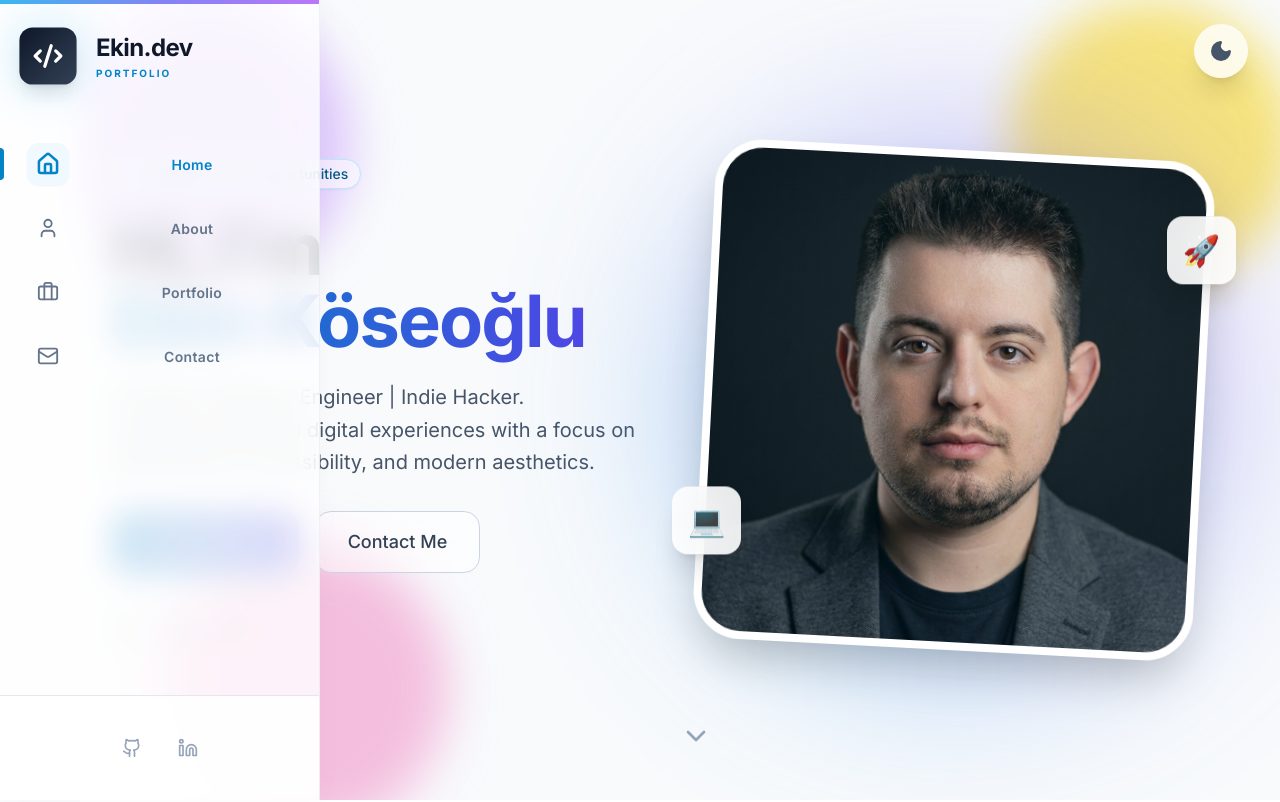
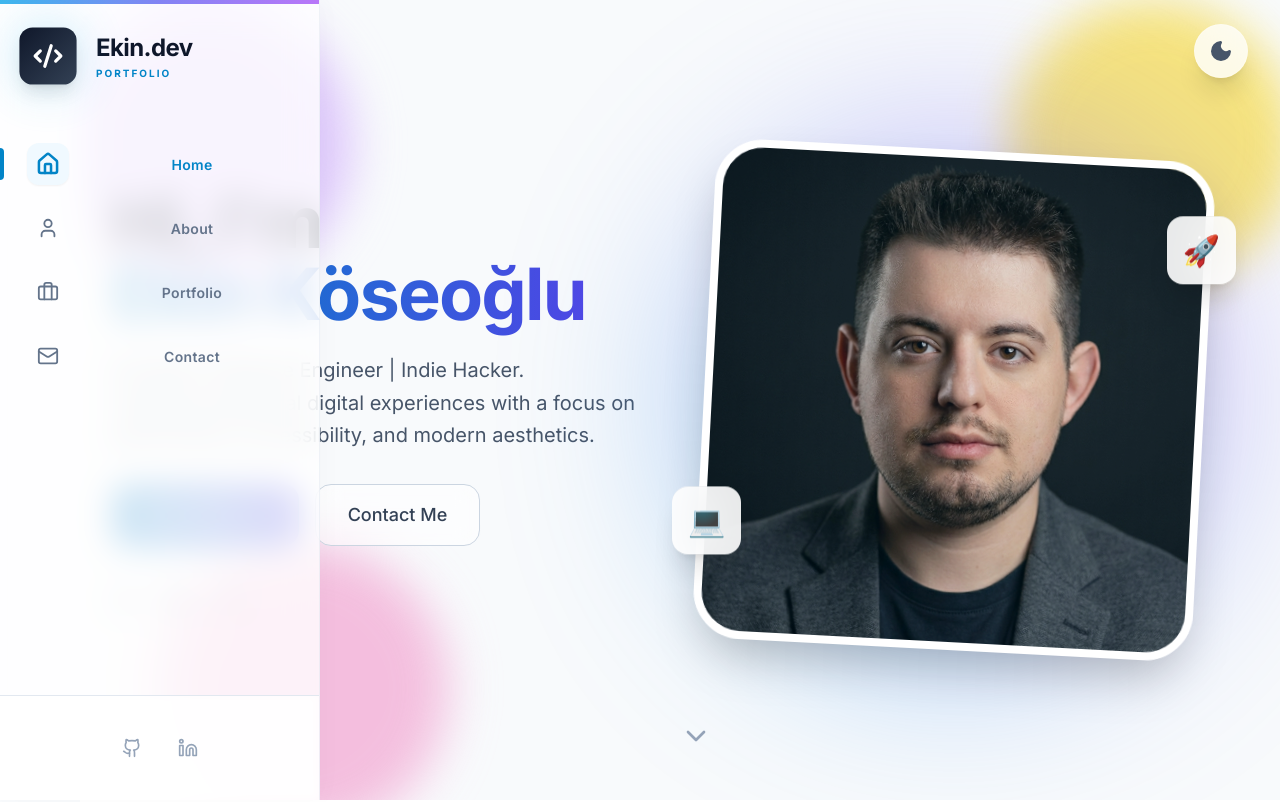
Before and after one commit to ekinkoseoglu/ekin-portfolio, a React (Vite) app: page / in a window 1280 px wide. Shown: the top 802 px of the page. Built offline with nearby package versions, Linux system fonts and the light colour scheme.

Commit message:
feat: add typewriter animation to hero heading, remove availability badge

```diff
--- a/components/Hero.tsx
+++ b/components/Hero.tsx
@@ -2,6 +2,7 @@ import { ArrowRight, ChevronDown, Github, Linkedin, Mail } from 'lucide-react';
 import React from 'react';
 import { PERSONAL_INFO } from '../constants';
 import ScrollReveal from './ScrollReveal';
+import Typewriter from './Typewriter';
 
 const Hero: React.FC = () => {
   const scrollToSection = (id: string) => {
@@ -28,19 +29,19 @@ const Hero: React.FC = () => {
       <div className='max-w-7xl mx-auto px-4 sm:px-6 lg:px-8 relative w-full'>
         <div className='grid grid-cols-1 lg:grid-cols-2 gap-12 items-center'>
           <div className='order-2 lg:order-1'>
-            <ScrollReveal>
-              <div className='inline-flex items-center px-3 py-1 rounded-full bg-white/50 dark:bg-slate-800/50 backdrop-blur-md border border-brand-200 dark:border-brand-800 text-brand-800 dark:text-brand-300 text-sm font-medium mb-6 shadow-sm'>
-                <span className='flex h-2 w-2 rounded-full bg-brand-600 dark:bg-brand-400 mr-2 animate-pulse'></span>
-                Available for new opportunities
-              </div>
-            </ScrollReveal>
-
             <ScrollReveal delay={200}>
               <h1 className='text-5xl tracking-tight font-extrabold text-slate-900 dark:text-white sm:text-6xl md:text-7xl mb-6'>
-                Hi, I'm <br />
-                <span className='text-transparent bg-clip-text bg-gradient-to-r from-brand-600 to-indigo-600 dark:from-brand-400 dark:to-indigo-400'>
-                  {PERSONAL_INFO.name}
-                </span>
+                <Typewriter
+                  segments={[
+                    { text: "Hi, I'm" },
+                    {
+                      text: PERSONAL_INFO.name,
+                      breakBefore: true,
+                      className:
+                        'text-transparent bg-clip-text bg-gradient-to-r from-brand-600 to-indigo-600 dark:from-brand-400 dark:to-indigo-400',
+                    },
+                  ]}
+                />
               </h1>
             </ScrollReveal>
 
--- /dev/null
+++ b/components/Typewriter.tsx
@@ -0,0 +1,94 @@
+import React, { useEffect, useState } from 'react';
+
+interface TypewriterSegment {
+  text: string;
+  /** Optional styling for this run of text (e.g. a gradient on a name). */
+  className?: string;
+  /** Render a line break before this segment. */
+  breakBefore?: boolean;
+}
+
+interface TypewriterProps {
+  segments: TypewriterSegment[];
+  /** Milliseconds spent on each character. */
+  speed?: number;
+  /** Delay before the first character is typed, in milliseconds. */
+  startDelay?: number;
+  className?: string;
+}
+
+const prefersReducedMotion = (): boolean =>
+  typeof window !== 'undefined' &&
+  window.matchMedia('(prefers-reduced-motion: reduce)').matches;
+
+const Typewriter: React.FC<TypewriterProps> = ({
+  segments,
+  speed = 85,
+  startDelay = 400,
+  className = '',
+}) => {
+  const totalChars = segments.reduce(
+    (sum, segment) => sum + segment.text.length,
+    0
+  );
+
+  // Honor reduced-motion: render the full text immediately, no typing.
+  const [reduceMotion] = useState(prefersReducedMotion);
+  const [typedCount, setTypedCount] = useState(() =>
+    reduceMotion ? totalChars : 0
+  );
+
+  const isDone = typedCount >= totalChars;
+
+  useEffect(() => {
+    if (isDone) return;
+
+    const delay = typedCount === 0 ? startDelay : speed;
+    const timer = setTimeout(() => setTypedCount((count) => count + 1), delay);
+
+    return () => clearTimeout(timer);
+  }, [typedCount, isDone, speed, startDelay]);
+
+  // The caret sits at the end of the segment that is currently being typed.
+  const activeIndex = (() => {
+    let consumed = 0;
+    for (let i = 0; i < segments.length; i += 1) {
+      consumed += segments[i].text.length;
+      if (typedCount < consumed) return i;
+    }
+    return segments.length - 1;
+  })();
+
+  // Caret stays solid while typing, blinks once the text is complete.
+  const caretAnimation = isDone && !reduceMotion ? 'animate-blink' : '';
+
+  let remaining = typedCount;
+
+  return (
+    <span className={className}>
+      {segments.map((segment, index) => {
+        const visibleText = segment.text.slice(
+          0,
+          Math.max(0, Math.min(remaining, segment.text.length))
+        );
+        remaining -= segment.text.length;
+
+        return (
+          <React.Fragment key={index}>
+            {segment.breakBefore && <br />}
+            <span className={segment.className}>{visibleText}</span>
+            {index === activeIndex && (
+              <span
+                aria-hidden='true'
+                className={`inline-block w-[3px] sm:w-1 ml-2 rounded-full align-middle bg-brand-500 dark:bg-brand-400 ${caretAnimation}`}
+                style={{ height: '0.8em' }}
+              />
+            )}
+          </React.Fragment>
+        );
+      })}
+    </span>
+  );
+};
+
+export default Typewriter;
--- a/index.html
+++ b/index.html
@@ -36,6 +36,7 @@
               'fade-in-up': 'fadeInUp 0.8s ease-out forwards',
               'slide-content':
                 'slideContent 0.6s cubic-bezier(0.4, 0, 0.2, 1) forwards',
+              blink: 'blink 1s step-end infinite',
             },
             keyframes: {
               blob: {
@@ -54,6 +55,10 @@
                   transform: 'translateY(10px) scale(0.99)',
                 },
                 '100%': { opacity: '1', transform: 'translateY(0) scale(1)' },
+              },
+              blink: {
+                '0%, 100%': { opacity: '1' },
+                '50%': { opacity: '0' },
               },
             },
           },
```
